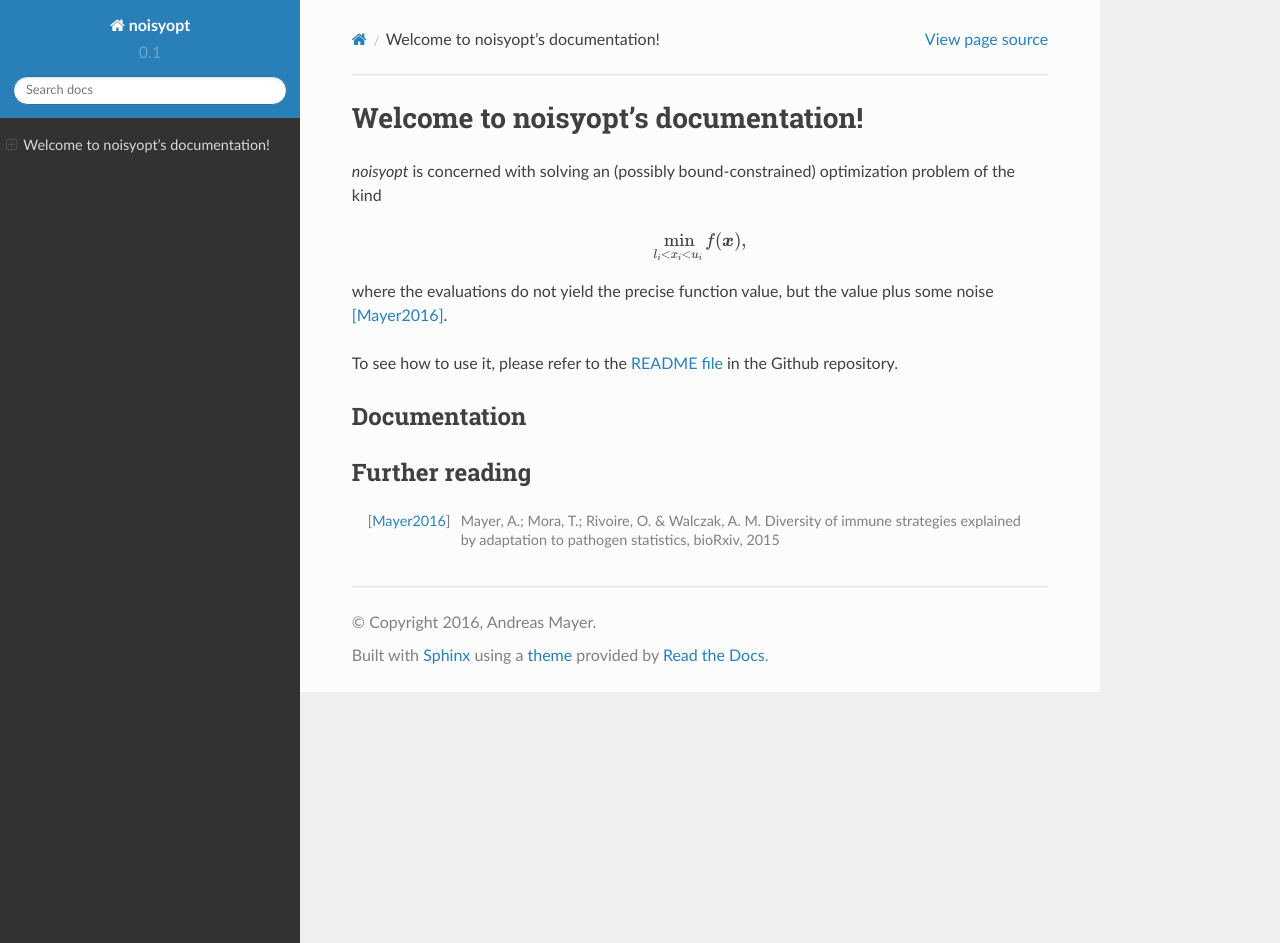
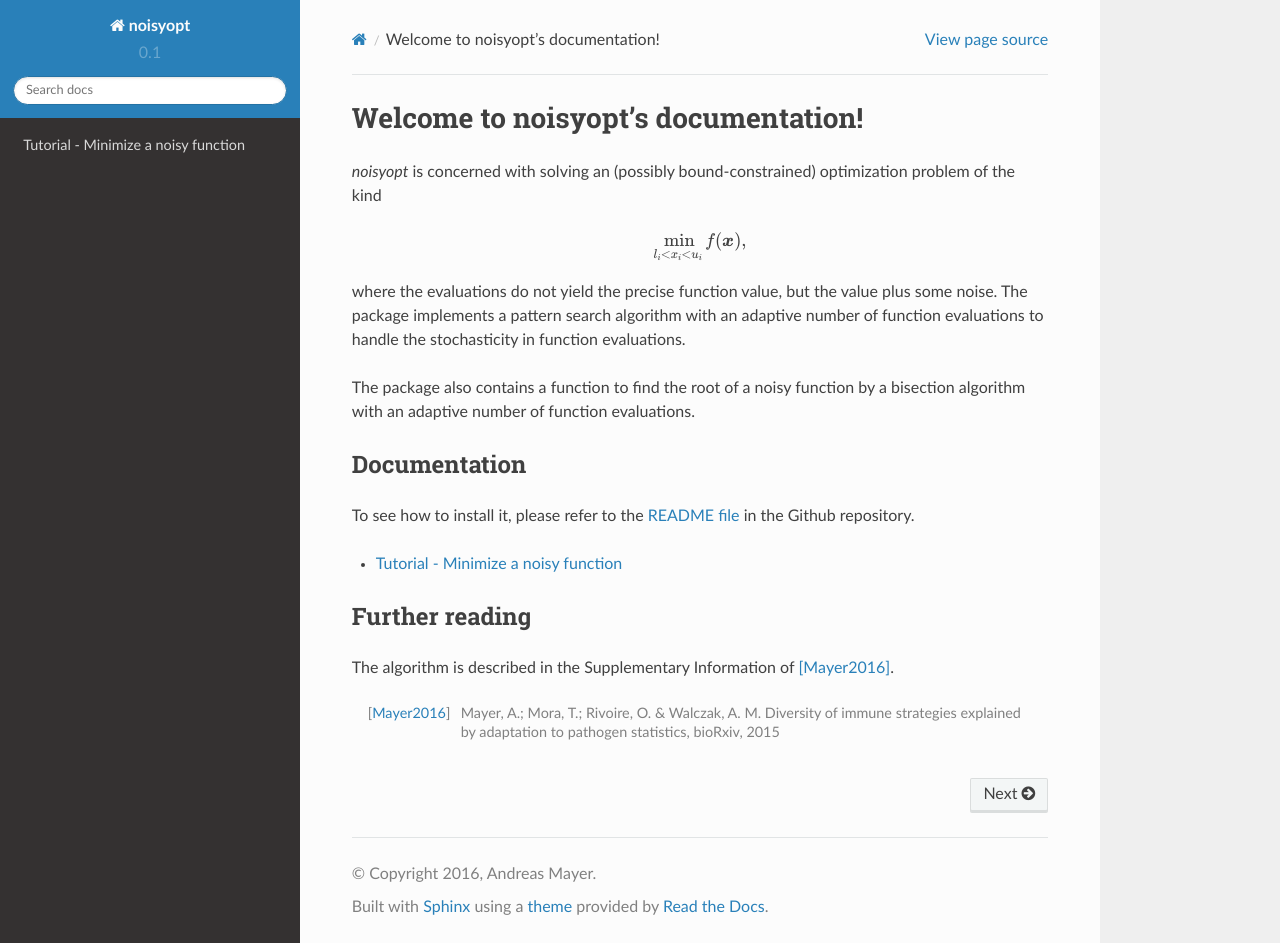
Before and after one commit to andim/noisyopt, a Sphinx documentation site: the page built from doc/index.rst, in a window 1280 px wide and 943 px high. Built offline with Sphinx 7.4.7 and the Read the Docs theme 2.0.0, drawn with Linux system fonts in a browser that asks for light colours; formulas are drawn with MathJax 3; pages that are not in the unit, such as notebooks, are missing from menus.

Commit message:
updated docs

```diff
--- a/doc/index.rst
+++ b/doc/index.rst
@@ -9,20 +9,28 @@ Welcome to noisyopt's documentation!
 
     \min_{ l_i < x_i < u_i} f(\boldsymbol x),
 
-where the evaluations do not yield the precise function value, but the value plus some noise [Mayer2016]_.
+where the evaluations do not yield the precise function value, but the value plus some noise.
+The package implements a pattern search algorithm with an adaptive number of function
+evaluations to handle the stochasticity in function evaluations.
 
-To see how to use it, please refer to the `README file
-<https://github.com/andim/noisyopt/blob/master/README.md>`_ in the Github repository.
+The package also contains a function to find the root of a noisy function by a bisection
+algorithm with an adaptive number of function evaluations.
 
 Documentation
 -------------
 
+To see how to install it, please refer to the `README file
+<https://github.com/andim/noisyopt/blob/master/README.md>`_ in the Github repository.
+
 .. toctree::
    :maxdepth: 2
 
+   tutorial
    reference/index
 
 Further reading
 ---------------
 
+The algorithm is described in the Supplementary Information of [Mayer2016]_.
+
 .. [Mayer2016] Mayer, A.; Mora, T.; Rivoire, O. & Walczak, A. M. Diversity of immune strategies explained by adaptation to pathogen statistics, bioRxiv, 2015
```
Also changed, not shown: doc/tutorial.rst (added, +54 -0 lines).
